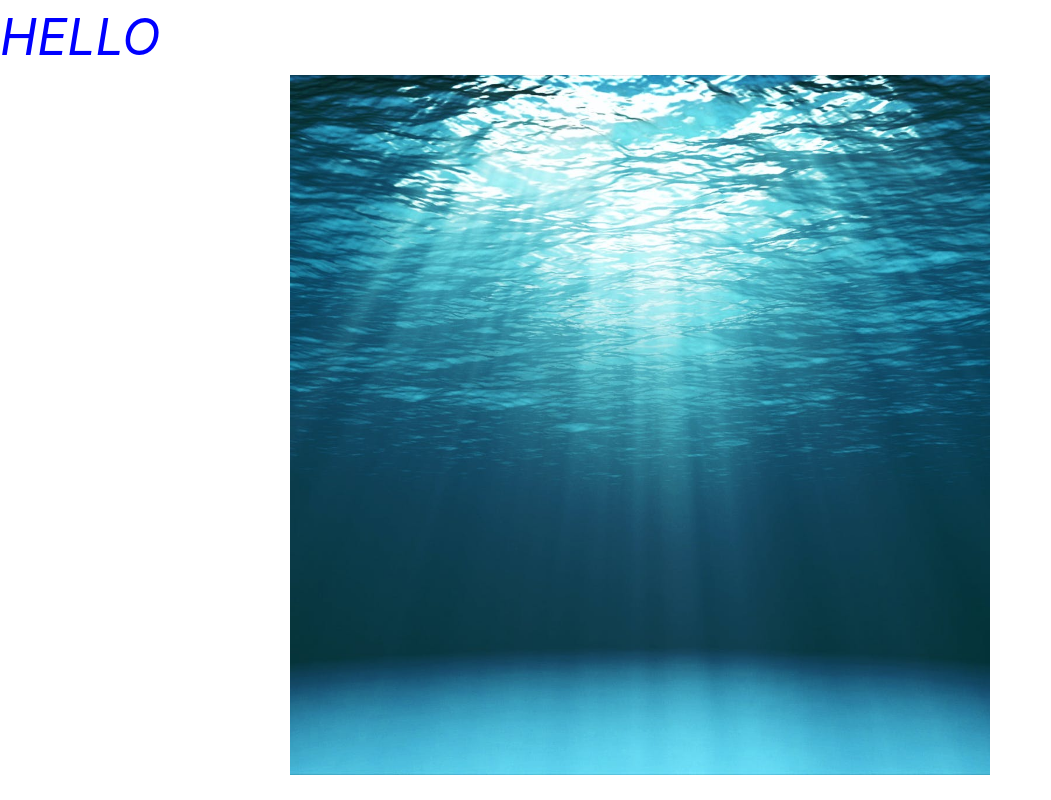
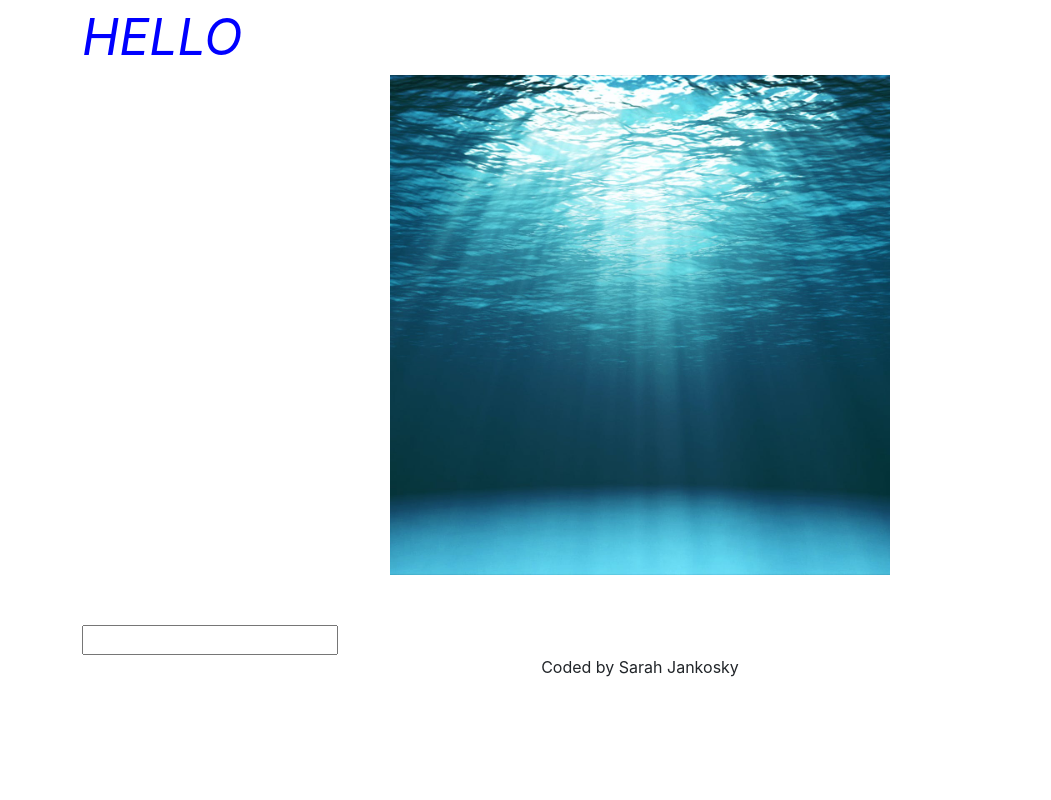
Before and after one commit to sjankosky/dictionary-project, a React (Create React App) app: page / in a window 1280 px wide. Shown: the whole page, without its empty margins (0-1051 px from the left). Built offline with nearby package versions, Linux system fonts and the light colour scheme.

Commit message:
Adding basic search engine

```diff
--- a/src/App.css
+++ b/src/App.css
@@ -6,7 +6,12 @@
 }
 
 .img-ocean {
-  max-width: 700px;
+  max-width: 500px;
   display: block;
   margin: 0 auto;
 }
+
+.App-footer {
+  text-align: center;
+  margin: 30px o;
+}
--- a/src/App.js
+++ b/src/App.js
@@ -1,11 +1,20 @@
 import ocean from "./ocean.jpg";
 import "./App.css";
+import Dictionary from "./Dictionary";
 
 export default function App() {
   return (
     <div className="App">
-      <header className="App-header">HELLO</header>
-      <img src={ocean} className="img-ocean" alt="ocean" />
+      <div className="container">
+        <header className="App-header">
+          HELLO
+          <img src={ocean} className="img-ocean" alt="ocean" />
+        </header>
+        <main>
+          <Dictionary />
+        </main>
+        <footer className="App-footer">Coded by Sarah Jankosky</footer>
+      </div>
     </div>
   );
 }
--- /dev/null
+++ b/src/Dictionary.css
@@ -0,0 +1,5 @@
+.Dictionary {
+  margin-top: 50px;
+  /* background: blueviolet; */
+  color: black;
+}
--- /dev/null
+++ b/src/Dictionary.js
@@ -0,0 +1,23 @@
+import React, { useState } from "react";
+import "./Dictionary.css";
+
+export default function Dictionary() {
+  let [keyword, setKeyword] = useState("");
+
+  function search(event) {
+    event.preventDefault();
+    alert(`Searching for ${keyword}`);
+  }
+
+  function handleKeywordChange(event) {
+    setKeyword(event.target.value);
+  }
+
+  return (
+    <div className="Dictionary">
+      <form onSubmit={search}>
+        <input type="search" onChange={handleKeywordChange} />
+      </form>
+    </div>
+  );
+}
```
